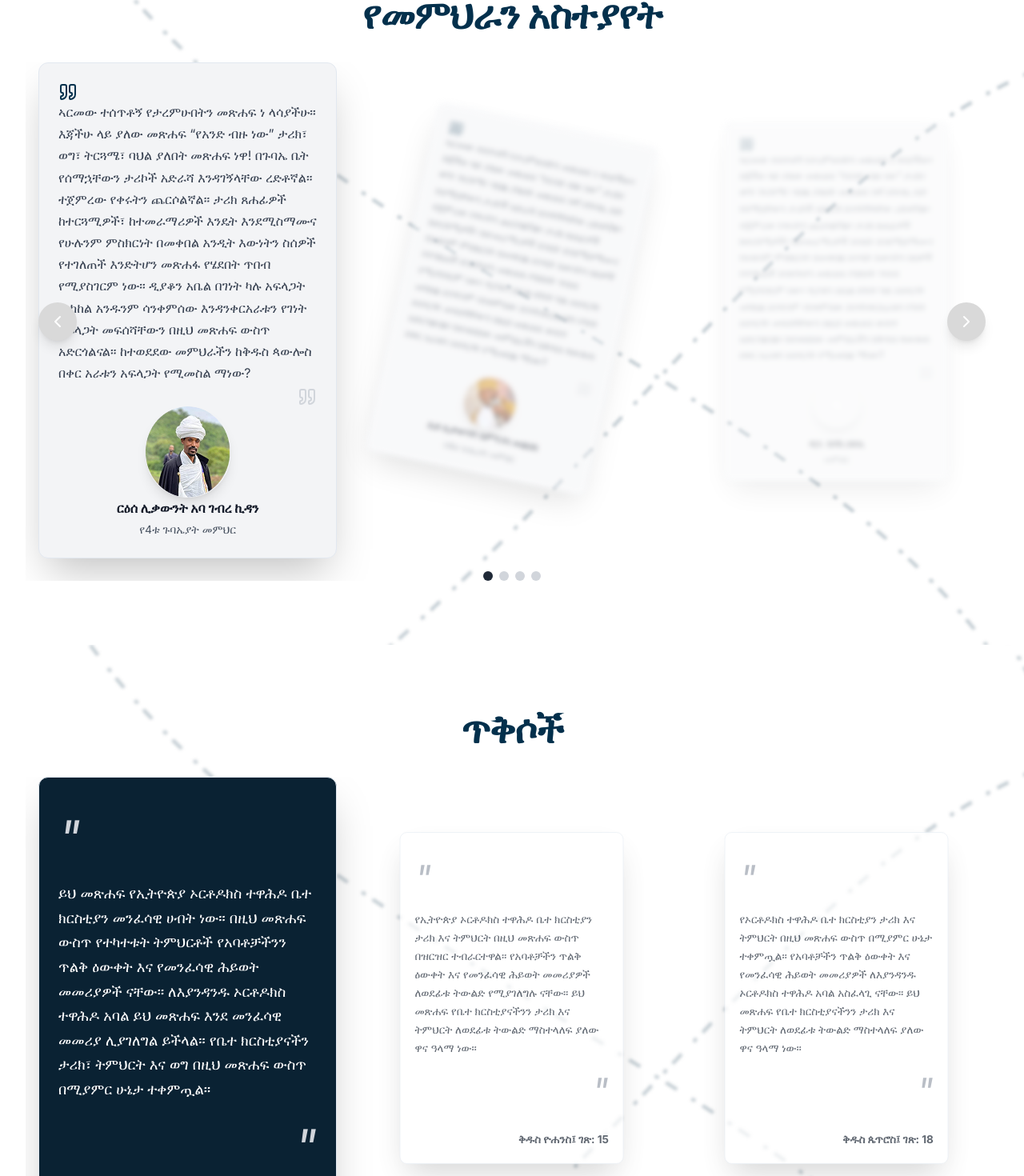
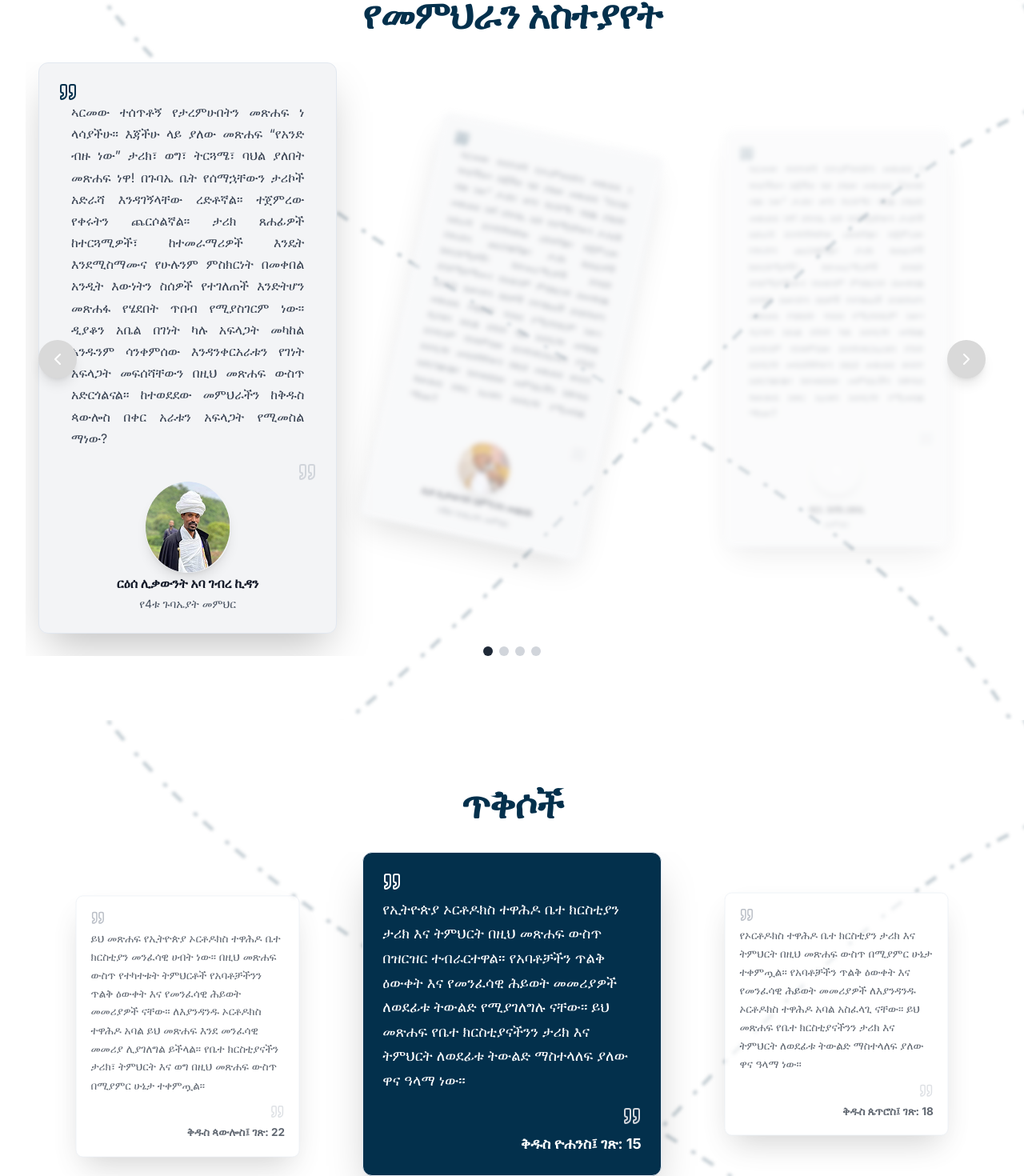
Before and after one commit to MekdelawitGebre/st-paul-book, a Next.js app: page / in a window 1280 px wide. Shown: the part 2456-3926 px from the top of the page at 80% size. Built offline with nearby package versions, Linux system fonts and the light colour scheme; a web font is replaced by a local one.

Commit message:
fix:quote bg color

```diff
--- a/components/quotes.tsx
+++ b/components/quotes.tsx
@@ -2,10 +2,11 @@
 
 import React from "react";
 import { Card, CardContent } from "@/components/ui/card";
+import { Quote, QuoteIcon } from "lucide-react";
 import quotesData from "@/data/quotes.json";
 
 export default function Quotes() {
-  const [currentQuoteSlide, setCurrentQuoteSlide] = React.useState(0);
+  const [currentQuoteSlide, setCurrentQuoteSlide] = React.useState(1);
   const totalQuoteSlides = quotesData.quotes.length;
 
   const nextQuoteSlide = () => {
@@ -65,23 +66,23 @@ export default function Quotes() {
                 <Card
                   className={`transition-all duration-300 shadow-2xl max-w-md mx-auto rounded-lg cursor-pointer hover:scale-105 ${
                     currentQuoteSlide === index
-                      ? "bg-[#0a2233] text-white transform rotate-0 scale-100 opacity-100"
-                      : "bg-white text-gray-800 transform rotate-0 scale-75 opacity-70"
+                      ? "bg-[#03304c] text-white transform rotate-0 scale-100 opacity-100 z-20"
+                      : "bg-white text-gray-800 transform rotate-0 scale-75 opacity-70 z-10"
                   }`}
                   onClick={() => goToQuoteSlide(index)}
                 >
                   <CardContent className="p-6">
-                    <div
-                      className={`text-6xl mb-1 font-serif italic ${
-                        currentQuoteSlide === index
-                          ? "text-gray-300"
-                          : "text-gray-400"
-                      }`}
-                    >
-                      "
+                    <div className="text-4xl text-gray-300 flex items-start mb-2">
+                      <QuoteIcon
+                        className="text-4xl"
+                        style={{
+                          color:
+                            currentQuoteSlide === index ? "#ffffff" : "#9ca3af",
+                        }}
+                      />
                     </div>
                     <p
-                      className={`text-lg leading-relaxed mb-1 ${
+                      className={`text-lg leading-relaxed mb-4 ${
                         currentQuoteSlide === index
                           ? "text-white"
                           : "text-gray-800"
@@ -89,14 +90,8 @@ export default function Quotes() {
                     >
                       {quote.quote}
                     </p>
-                    <div
-                      className={`text-6xl mb-4 text-right font-serif italic ${
-                        currentQuoteSlide === index
-                          ? "text-gray-300"
-                          : "text-gray-400"
-                      }`}
-                    >
-                      "
+                    <div className="text-4xl text-gray-300 flex justify-end mb-2">
+                      <Quote className="text-4xl text-gray-300" />
                     </div>
                     <div className="text-right">
                       <p
--- a/components/testimonials.tsx
+++ b/components/testimonials.tsx
@@ -45,21 +45,24 @@ export default function Testimonials() {
             className="flex transition-transform duration-500 ease-in-out"
             style={{
               transform: `translateX(-${
-                Math.max(0, currentSlide - 1) * 33.333
+                currentSlide * (window.innerWidth >= 768 ? 33.333 : 100)
               }%)`,
             }}
           >
             {testimonialsData.testimonials.map((testimonial, index) => (
-              <div key={testimonial.id} className="w-1/3 flex-shrink-0 px-4">
+              <div
+                key={testimonial.id}
+                className="w-full md:w-1/3 flex-shrink-0 px-4"
+              >
                 <Card
                   className={`bg-gray-100 transition-all duration-300 shadow-2xl max-w-md mx-auto rounded-lg ${
                     currentSlide === index
                       ? "transform rotate-0 scale-100 blur-0 opacity-100"
                       : index === currentSlide - 1
-                      ? "transform -rotate-12 scale-75 blur-sm opacity-50"
+                      ? "transform -rotate-12 scale-75 blur-sm opacity-50 md:block hidden"
                       : index === currentSlide + 1
-                      ? "transform rotate-12 scale-75 blur-sm opacity-50"
-                      : "transform rotate-0 scale-75 blur-sm opacity-30"
+                      ? "transform rotate-12 scale-75 blur-sm opacity-50 md:block hidden"
+                      : "transform rotate-0 scale-75 blur-sm opacity-30 md:block hidden"
                   }`}
                 >
                   <CardContent className="p-6">
@@ -69,7 +72,7 @@ export default function Testimonials() {
                         style={{ color: "#03304c" }}
                       />
                     </div>
-                    <p className="text-base leading-relaxed mb-1 text-gray-700">
+                    <p className="text-base leading-relaxed mb-4 text-gray-700 text-justify px-4">
                       {testimonial.quote}
                     </p>
                     <div className="text-4xl text-gray-300 flex justify-end">
```
